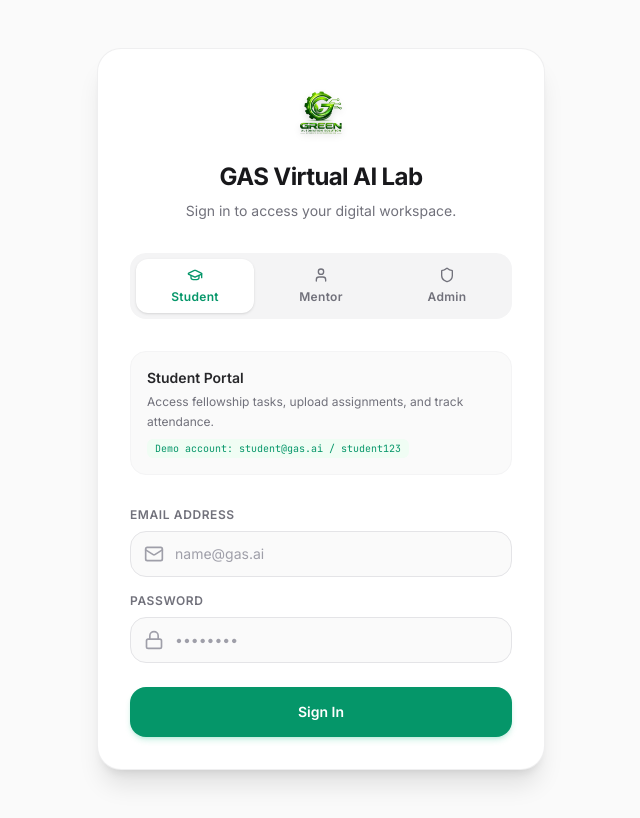
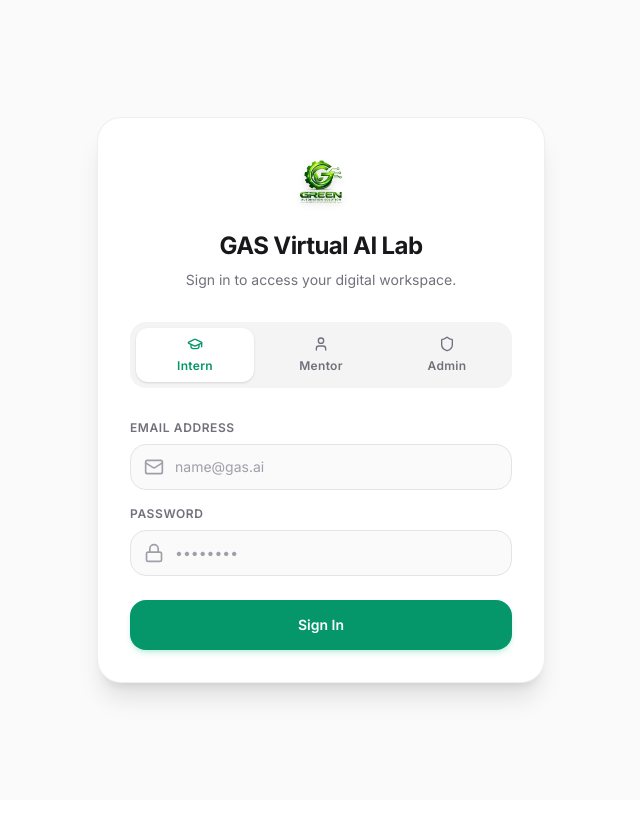
Before and after one commit to prasannab4362/GASVirutallab, a Next.js app: page /login in a window 1280 px wide. Shown: the whole page, without its empty margins (319-959 px from the left). Built offline with nearby package versions, Linux system fonts and the light colour scheme; no server answers.

Commit message:
fix: rename Student to Intern on login page, remove all demo accounts and portal info cards

```diff
--- a/src/app/login/page.tsx
+++ b/src/app/login/page.tsx
@@ -39,30 +39,6 @@
     }
   };
 
-  const getRoleInfo = () => {
-    switch (selectedRole) {
-      case "STUDENT":
-        return {
-          title: "Student Portal",
-          desc: "Access fellowship tasks, upload assignments, and track attendance.",
-          defaultUser: "student@gas.ai / student123"
-        };
-      case "MENTOR":
-        return {
-          title: "Mentor Workspace",
-          desc: "Review submissions, grade tasks, and sync with your cohorts.",
-          defaultUser: "mentor@gas.ai / mentor123"
-        };
-      case "ADMIN":
-        return {
-          title: "Platform Console",
-          desc: "Manage programs, enroll mentors, and audit system activities.",
-          defaultUser: "admin@gas.ai / admin123"
-        };
-    }
-  };
-
-  const roleInfo = getRoleInfo();
 
   return (
     <div className="min-h-screen flex items-center justify-center bg-zinc-50 dark:bg-zinc-950 px-4 py-12 sm:px-6 lg:px-8 font-sans">
@@ -104,20 +80,12 @@
                 {role === "STUDENT" && <GraduationCap className="w-4 h-4" />}
                 {role === "MENTOR" && <User className="w-4 h-4" />}
                 {role === "ADMIN" && <Shield className="w-4 h-4" />}
-                <span>{role.charAt(0) + role.slice(1).toLowerCase()}</span>
+                <span>{role === "STUDENT" ? "Intern" : role.charAt(0) + role.slice(1).toLowerCase()}</span>
               </button>
             );
           })}
         </div>
 
-        {/* Dynamic Portal Info Card */}
-        <div className="p-4 bg-zinc-50 dark:bg-zinc-800/35 rounded-2xl border border-zinc-100 dark:border-zinc-800/40">
-          <h3 className="font-semibold text-zinc-800 dark:text-zinc-200 text-sm">{roleInfo.title}</h3>
-          <p className="text-zinc-500 dark:text-zinc-400 text-xs mt-1 leading-relaxed">{roleInfo.desc}</p>
-          <div className="mt-2 flex items-center gap-1 text-[10px] text-blue-600 dark:text-blue-400 bg-blue-50 dark:bg-blue-950/40 w-fit px-2 py-0.5 rounded-md font-mono">
-            Demo account: {roleInfo.defaultUser}
-          </div>
-        </div>
 
         {/* Error Alert */}
         {error && (
```
